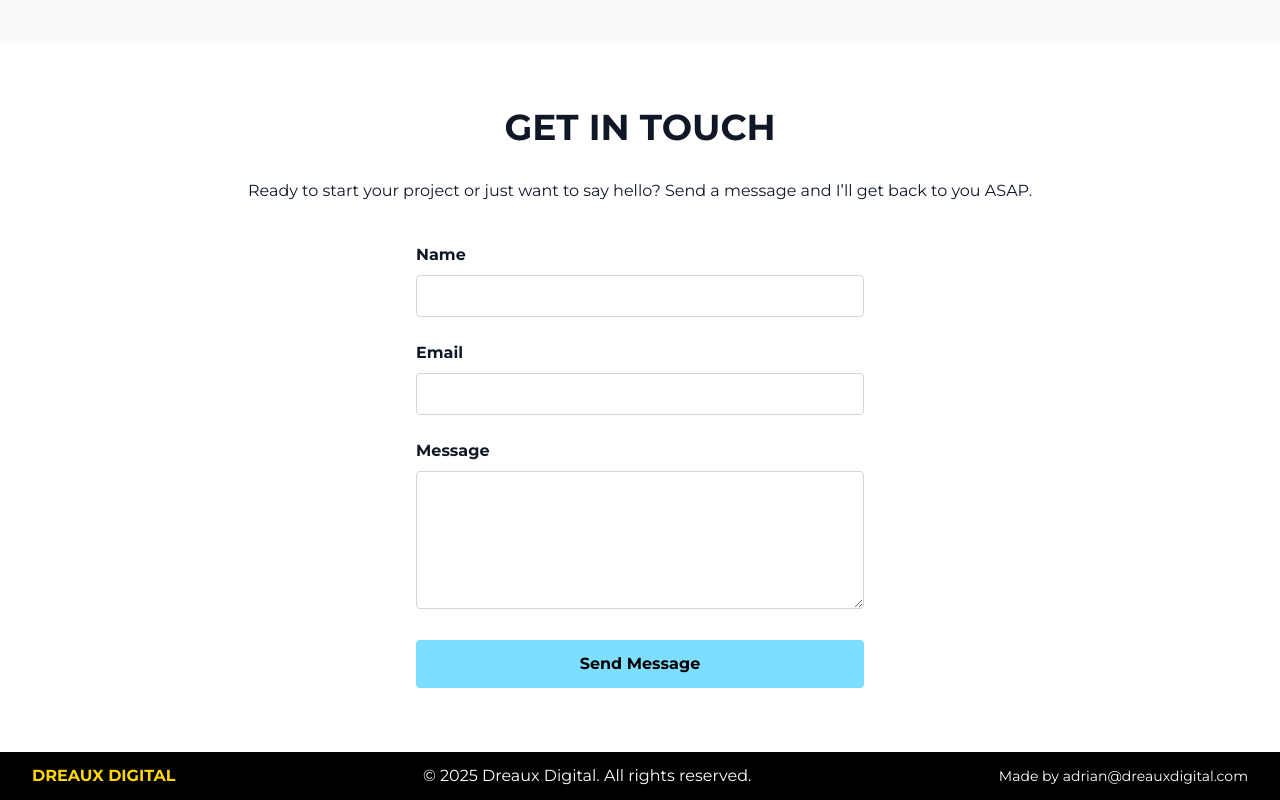
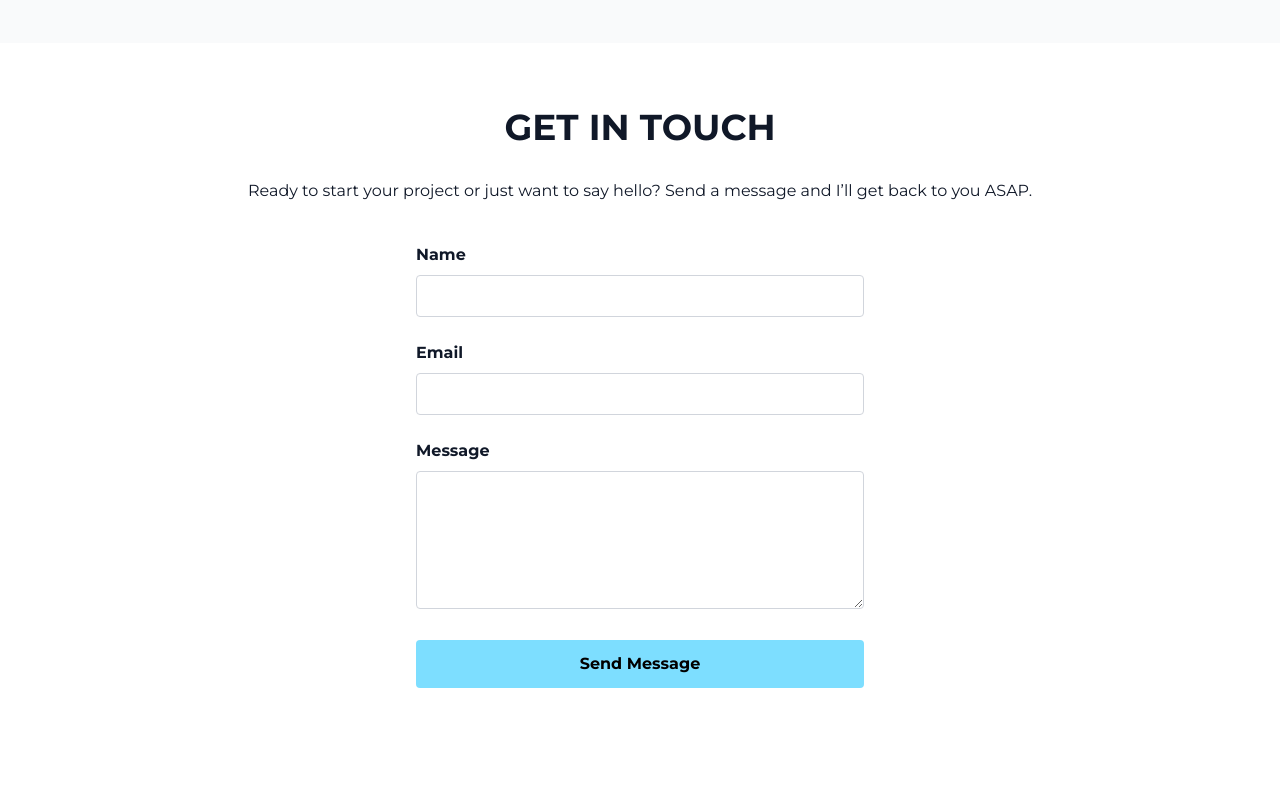
Before and after one commit to adrianc1/dreaux-digital, a React (Vite) app: page / in a window 1280 px wide. Shown: the part 3799-4599 px from the top of the page. After the commit the page ends 4551 px from the top, so only its background shows below. Built offline with nearby package versions, Linux system fonts and the light colour scheme.

Commit message:
removed footer

```diff
--- a/index.html
+++ b/index.html
@@ -16,7 +16,7 @@
 			gtag('config', 'G-0E5P6XP4ZJ');
 		</script>
 		<meta charset="UTF-8" />
-		<link rel="icon" type="image/svg+xml" href="/vite.svg" />
+		<link rel="icon" type="image/svg+xml" href="/pfp.png" />
 		<meta name="viewport" content="width=device-width, initial-scale=1.0" />
 		<title>Dreaux Digital</title>
 	</head>
--- a/src/App.jsx
+++ b/src/App.jsx
@@ -42,7 +42,7 @@
 			<Projects />
 			<Process />
 			<Contact />
-			<Footer />
+			{/* <Footer /> */}
 		</>
 	);
 }
```
